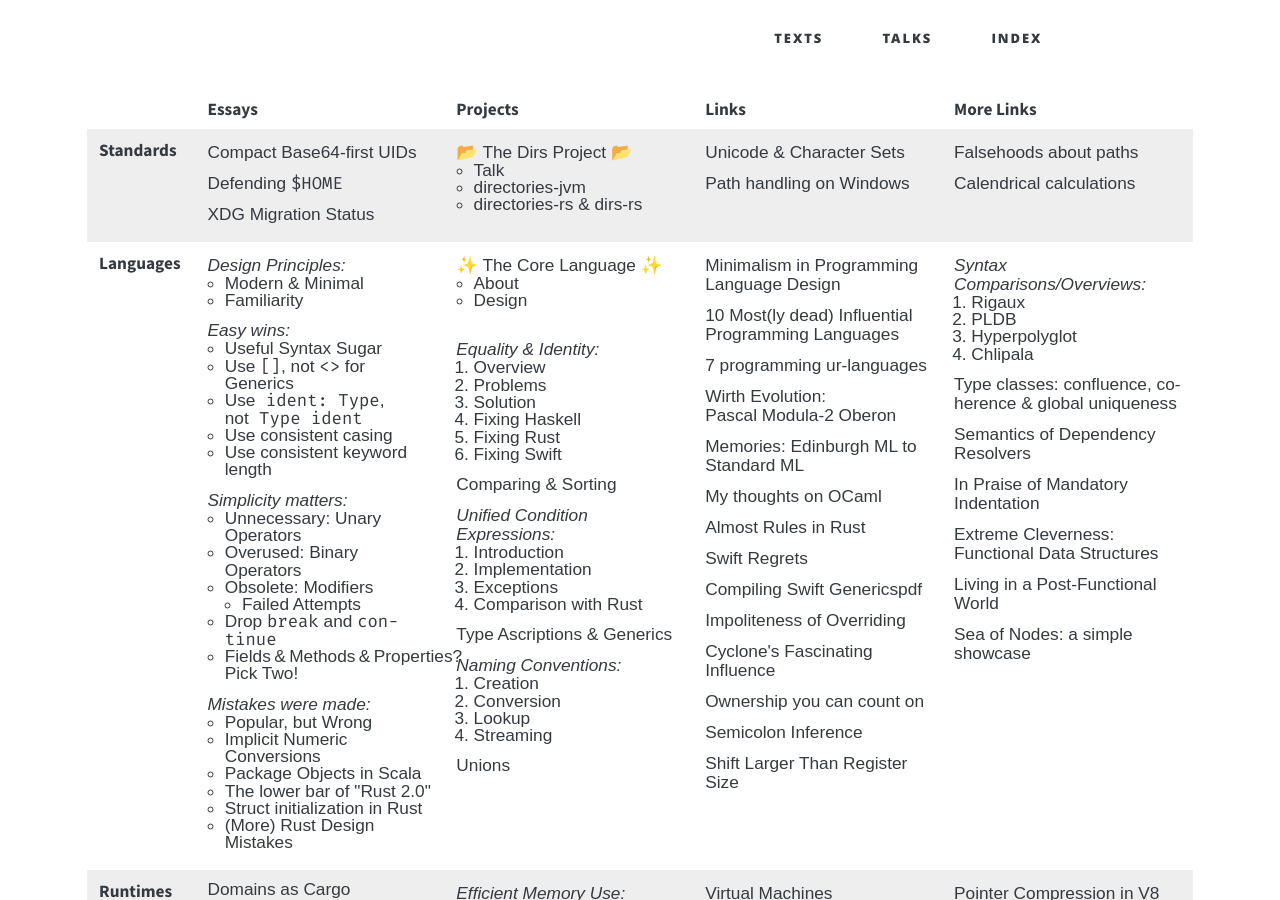
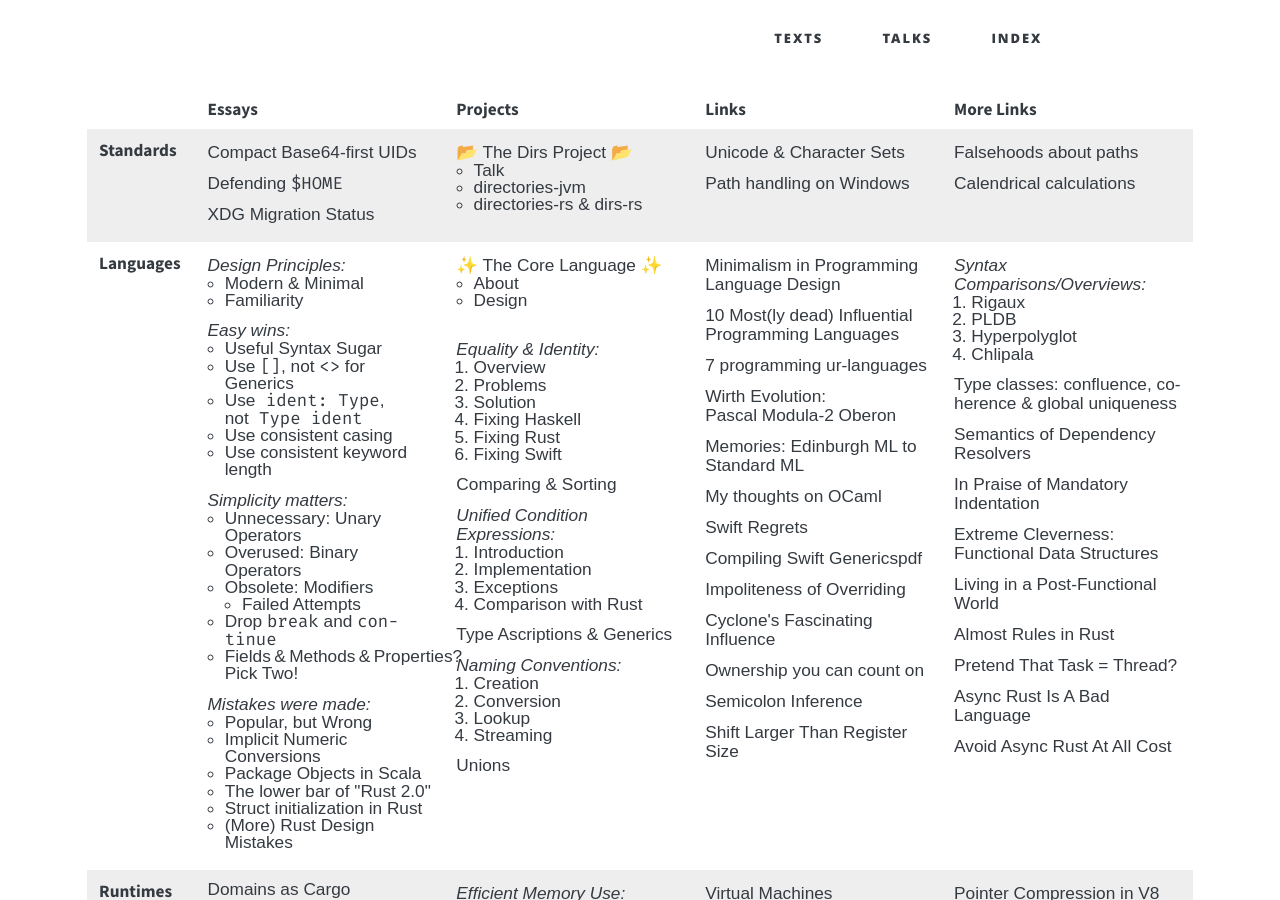
Before and after one commit to soc/soc.me, a Jekyll site: the page built from index.md, in a window 1280 px wide and 900 px high. Built offline with Jekyll 4.4.1, drawn with Linux system fonts in a browser that asks for light colours; some web fonts are replaced.

Commit message:
add more Rust articles to "Links"

```diff
--- a/index.md
+++ b/index.md
@@ -147,7 +146,10 @@
       <div><a href="https://okasaki.blogspot.com/2008/02/in-praise-of-mandatory-indentation-for.html">In Praise of Mandatory Indentation</a></div>
       <div><a href="https://www.youtube.com/watch?v=pNhBQJN44YQ">Extreme Cleverness:<br/>Functional Data Structures</a></div>
       <div><a href="https://www.youtube.com/watch?v=8OJ_-L1QcDw" class="compact">Living in a Post-Functional World</a></div>
-      <div><a href="https://github.com/SeaOfNodes/Simple" class="compact">Sea of Nodes: a simple showcase</a></div>
+      <div><a href="https://matklad.github.io/2022/07/10/almost-rules.html">Almost Rules in Rust</a></div>
+      <div><a href="https://blaz.is/blog/post/lets-pretend-that-task-equals-thread/">Pretend That Task = Thread?</a></div>
+      <div><a href="https://bitbashing.io/async-rust.html">Async Rust Is A Bad Language</a></div>
+      <div><a href="https://blog.hugpoint.tech/avoid_async_rust.html">Avoid Async Rust At All Cost</a></div>
     </td>
   </tr>
   <tr>
```
Also changed, not shown: other parts of index.md (+0 -1 lines).
